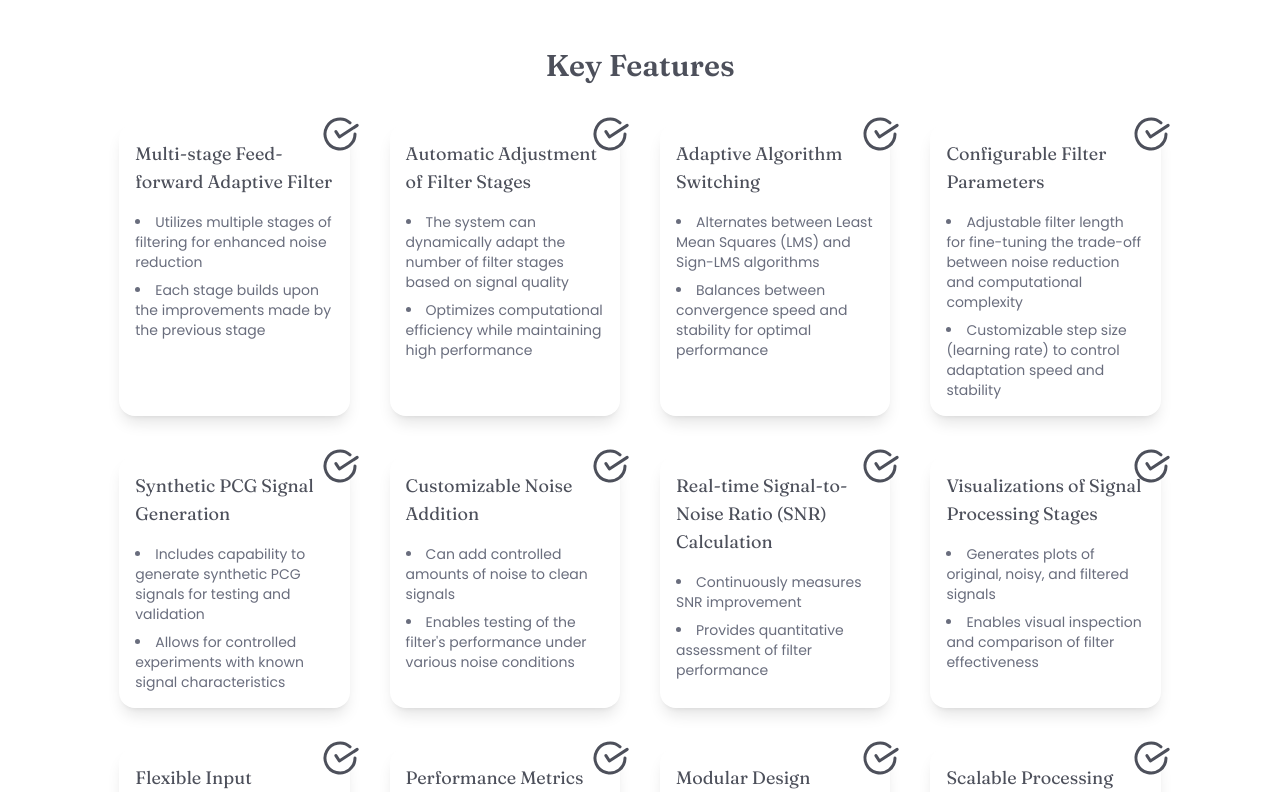
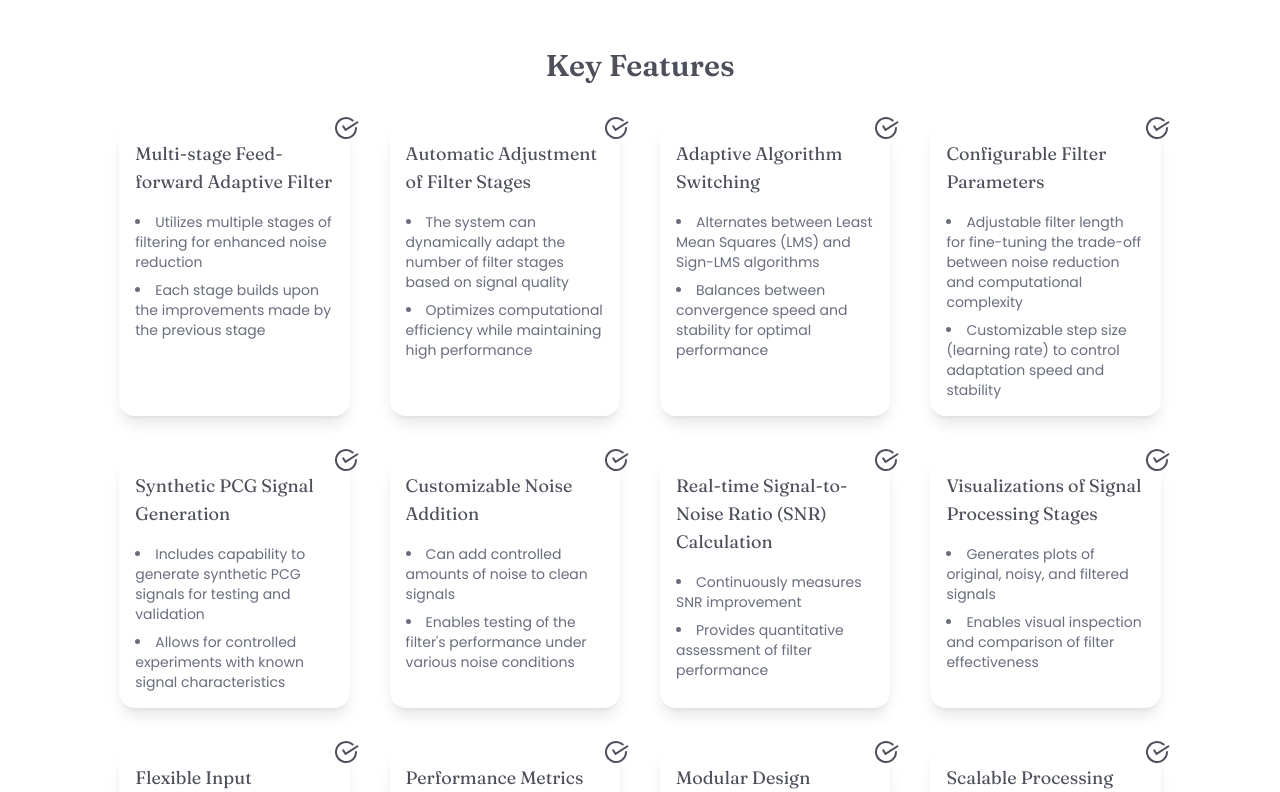
Before and after one commit to kunalkeshan/PCG-Signal-Analysis-With-Adaptive-Filtering, a Next.js app in the folder client/: page / in a window 1280 px wide. Shown: the part 1048-1840 px from the top of the page. Built offline with nearby package versions, Linux system fonts and the light colour scheme.

Commit message:
chore: reduce icon size & add site url

```diff
--- a/client/components/home/key-features.tsx
+++ b/client/components/home/key-features.tsx
@@ -120,10 +120,7 @@ const KeyFeatures = () => {
 						key={`key-feature-${index}`}
 						className='shadow-lg rounded-2xl p-4 relative w-full md:w-1/2 lg:w-1/4 xl:w-1/5 group hover:shadow-xl transition-all duration-300 hover:-translate-y-1'
 					>
-						<CircleCheckBig
-							size={36}
-							className='shrink-0 absolute -top-2 -right-2 rotate-12 group-hover:rotate-0 transition-transform duration-300'
-						/>
+						<CircleCheckBig className='shrink-0 text-xl lg:text-4xl absolute -top-2 -right-2 rotate-12 group-hover:rotate-0 transition-transform duration-300' />
 						<h3 className='text-lg font-heading font-normal'>
 							{feature.title}
 						</h3>
--- a/client/constants/site-config.ts
+++ b/client/constants/site-config.ts
@@ -3,10 +3,12 @@ import { assertValue } from '@/lib/utils';
 
 interface SiteConfig {
 	github: string;
+	siteUrl: URL;
 }
 
 const siteConfig: SiteConfig = {
 	github: 'https://github.com/kunalkeshan/PCG-Signal-Analysis-With-Adaptive-Filtering',
+	siteUrl: new URL('https://pcga.kunalkeshan.dev'),
 };
 
 export default assertValue(siteConfig, 'Site config not found');
```
